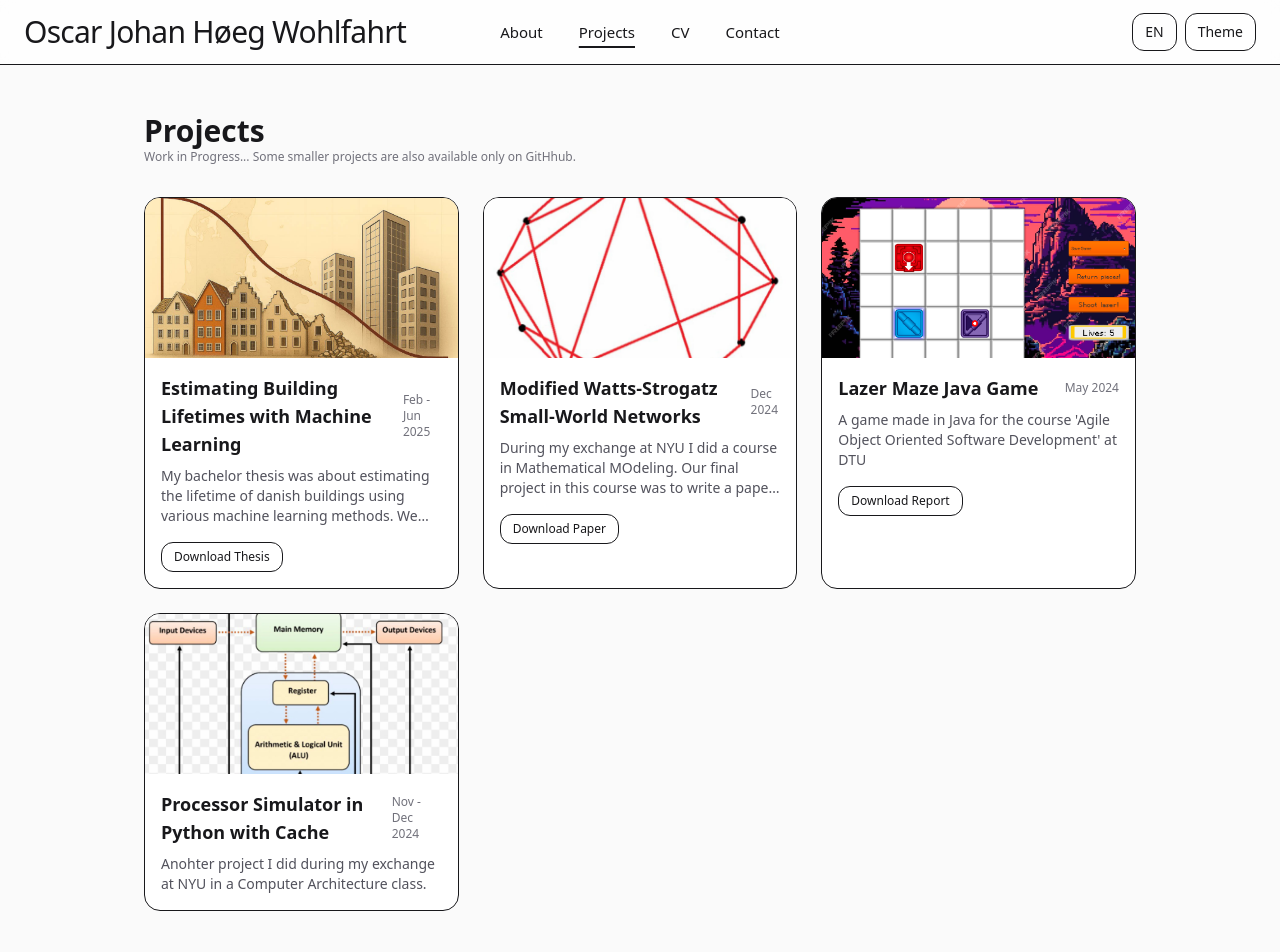
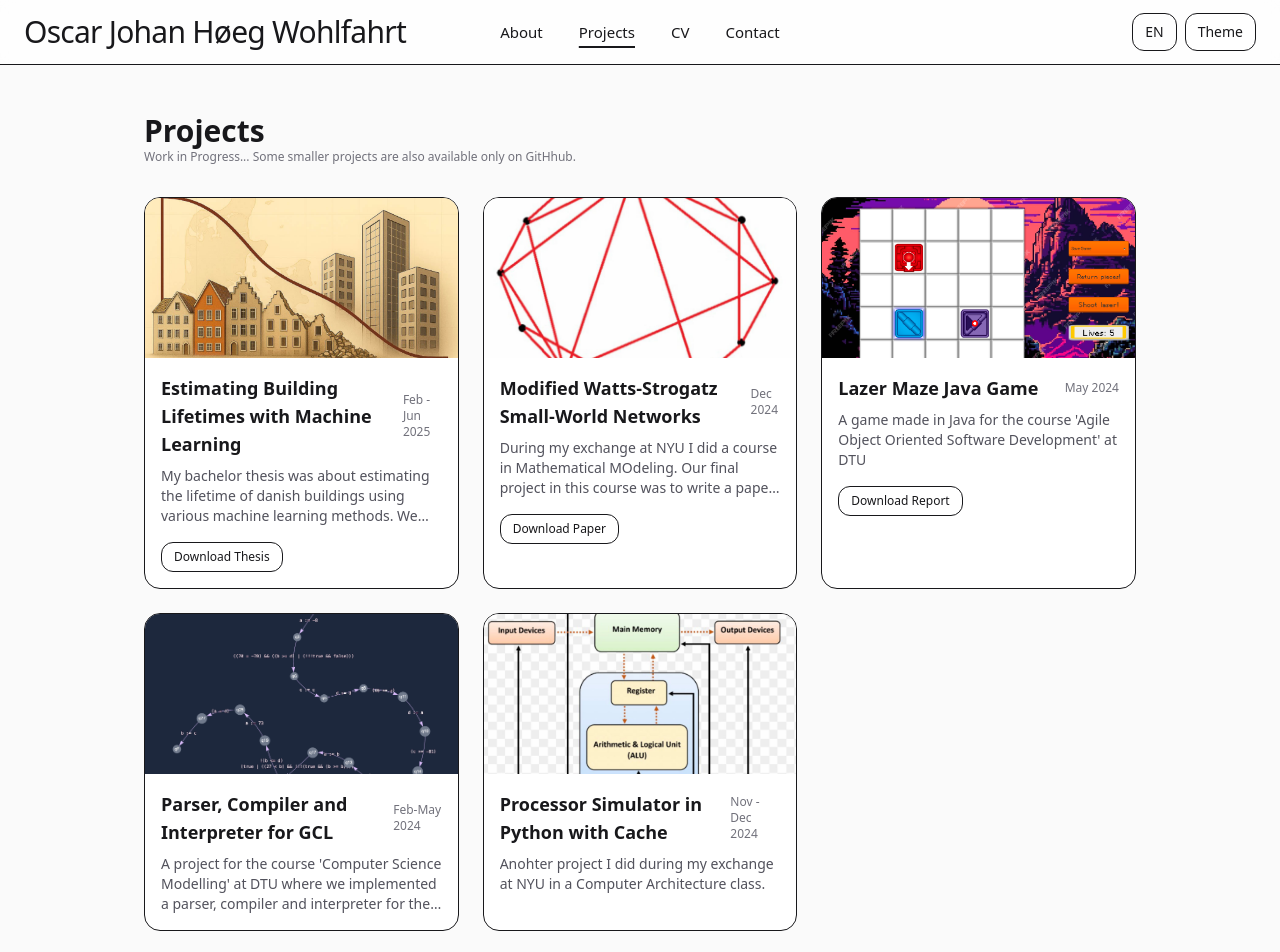
Before and after one commit to OscarWohlf/personal_website, a React (Vite) app: page /projects in a window 1280 px wide. Shown: the top 952 px of the page. Built offline with nearby package versions, Linux system fonts and the light colour scheme.

Commit message:
added project

```diff
--- a/src/data/projects.ts
+++ b/src/data/projects.ts
@@ -61,6 +61,16 @@ export const projects: Project[] = [
     paperFilename: "Wohlfahrt_Lazer_Maze_Report.pdf",
   },
   {
+    slug: "gcl-project",
+    title: "Parser, Compiler and Interpreter for GCL",
+    date: "Feb-May 2024",
+    description: "A project for the course 'Computer Science Modelling' at DTU where we implemented a parser, compiler and interpreter for the GCL programming language using F#.",
+    image: "/images/gcl_image.png",
+    content: ["A project for the course 'Computer Science Modelling' at DTU where we implemented a parser, compiler and interpreter for the GCL programming language using F#. The project was done in a group of 3 people.",
+              "The GitHub repo, as well as instructions on how to run the project locally can be found through the link above."],
+    repo: "https://github.com/OscarWohlf/gcl_project"
+  },
+  {
     slug: "processor-simulator",
     title: "Processor Simulator in Python with Cache",
     date: "Nov - Dec 2024",
```
Also changed, not shown: public/images/gcl_image.png (added).
